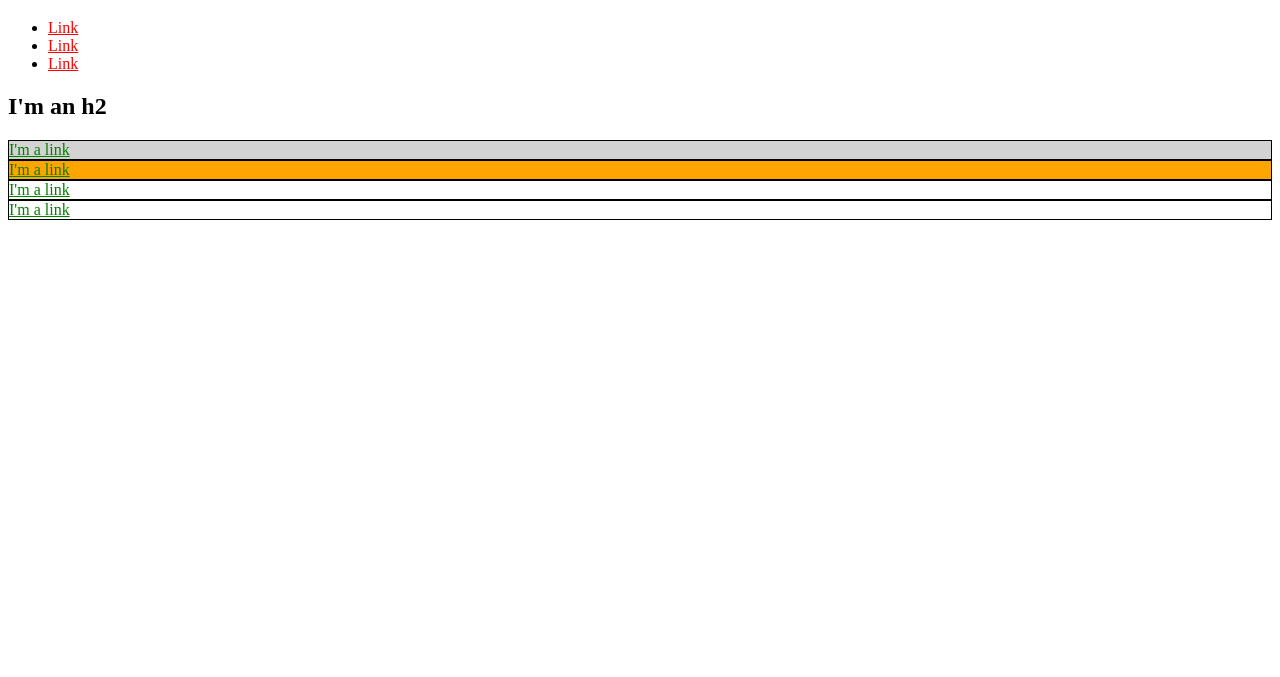
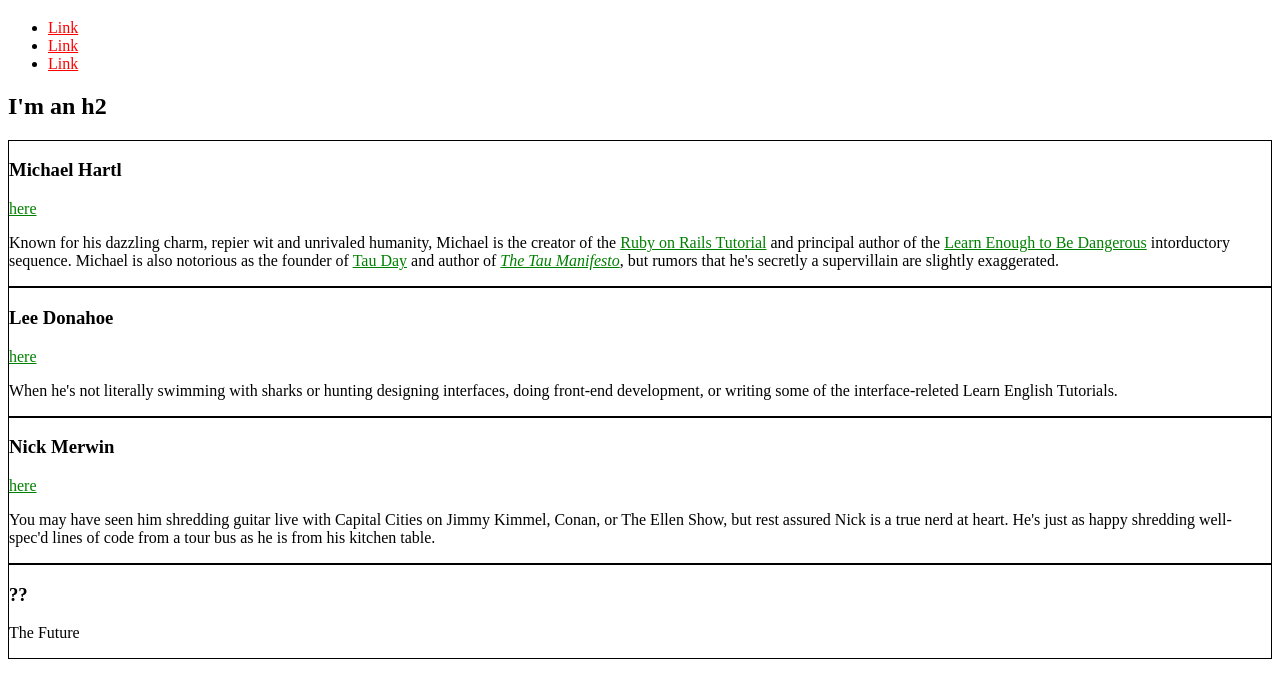
Before and after one commit to IkeCairns/ikecairns.github.io, a plain HTML site: page index.html in a window 1280 px wide. Shown: the part 61-738 px from the top of the page. Drawn offline with Linux system fonts and the light colour scheme.

Commit message:
Style simpler

```diff
--- a/index.html
+++ b/index.html
@@ -4,21 +4,24 @@
     <title>Test Page: Don't panic</title>
     <meta charset="utf-8">
     <style>
+      /* GLOBAL STYLES */
       a {
         color: red;
       }
-      #exec-bio {
-        background-color: lightgrey;
+
+      /* SOCIAL STYLES */
+      .social-link {
+        color: blue;
       }
-      #second-bio {
-        background-color: orange;
-      }
+
+      /* BIO STYLES */
       .bio-box {
         border: 1px solid black;
       }
       .bio-box a {
         color: green;
       }
+
     </style>
   </head>
   <body>
@@ -35,17 +38,32 @@
       </li>
     </ul>
     <h2>I'm an h2</h2>
-    <div id="exec-bio" class="bio-box">
-      <a href="https://example.com/">I'm a link</a>
-    </div>
-    <div id="second-bio" class="bio-box">
-      <a href="https://example.com/">I'm a link</a>
+    <div class="bio-box">
+      <h3>Michael Hartl</h3>
+      <a href="https://twitter.com/mhatrl" class="social-link">here</a>
+      <p>
+        Known for his dazzling charm, repier wit and unrivaled humanity, Michael is the creator of the <a href="https://www.railstutorial.org">Ruby on Rails Tutorial</a> and principal author of the <a href="https://learnenough.com/">Learn Enough to Be Dangerous</a> intorductory sequence. Michael is also notorious as the founder of <a href="http://tauday.com">Tau Day</a> and author of <a href="http://tauday.com/tau-manifesto"><em>The Tau Manifesto</em></a>, but rumors that he's secretly a supervillain are slightly exaggerated.
+      </p>
     </div>
     <div class="bio-box">
-      <a href="https://example.com/">I'm a link</a>
-    </div class="bio-box">
+      <h3>Lee Donahoe</h3>
+      <a href="https://twitter.com/leedonahoe" class="social-link">here</a>
+      <p>
+        When he's not literally swimming with sharks or hunting designing interfaces, doing front-end development, or writing some of the interface-releted Learn English Tutorials.
+      </p>
+    </div>
     <div class="bio-box">
-      <a href="https://example.com/">I'm a link</a>
+      <h3>Nick Merwin</h3>
+      <a href="https://twitter.com/nickmerwin" class="social-link">here</a>
+      <p>
+        You may have seen him shredding guitar live with Capital Cities on Jimmy Kimmel, Conan, or The Ellen Show, but rest assured Nick is a true nerd at heart. He's just as happy shredding well-spec'd lines of code from a tour bus as he is from his kitchen table.
+      </p>
+    </div>
+    <div class="bio-box">
+      <h3>??</h3>
+      <p>
+        The Future
+      </p>
     </div>
   </body>
 </html>
```
